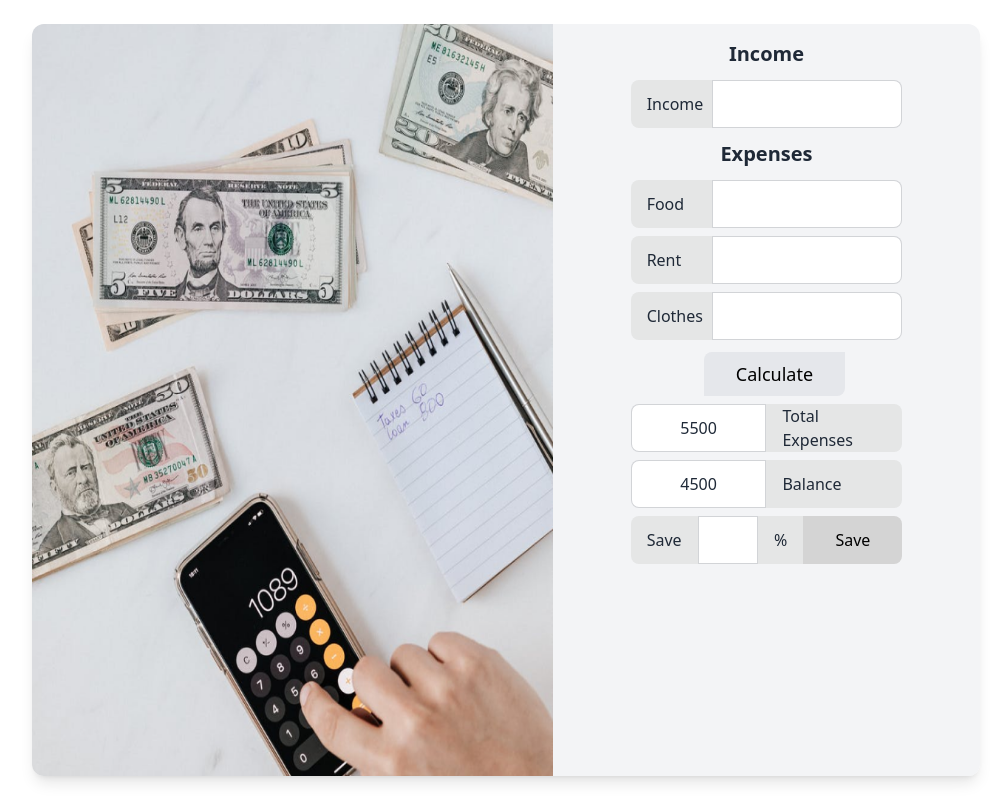
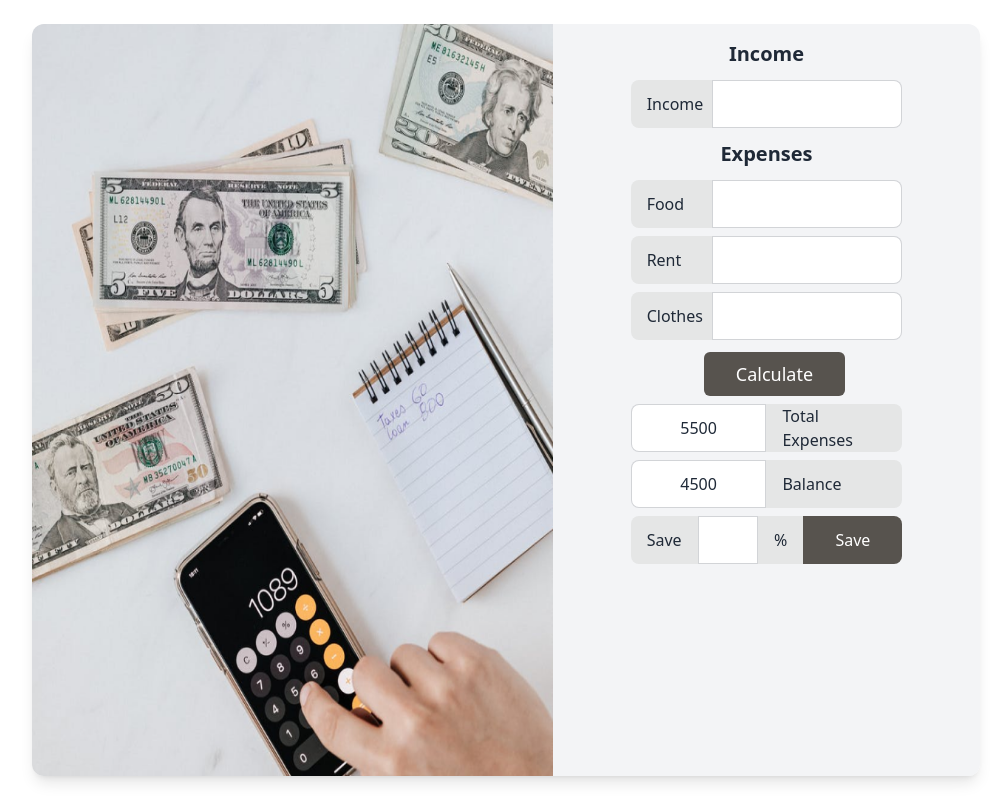
Before and after one commit to Robin0787/Money-Master, a plain HTML site: page index.html in a window 1280 px wide. Shown: the whole page, without its empty margins (134-1142 px from the left). Drawn offline with nearby package versions, Linux system fonts and the light colour scheme.

Commit message:
second commit

```diff
--- a/index.html
+++ b/index.html
@@ -81,7 +81,7 @@
           <div class="flex justify-center mt-3 mb-2">
             <button
               id="calculate"
-              class="text-lg text-black px-8 py-2 rounded-tl-lg rounded-br-lg bg-gray-200 md:ml-4 focus:ring-2 ring-blue-400 duration-300 hover:bg-stone-600 hover:text-white"
+              class="text-lg text-white bg-stone-600 hover:bg-stone-800 px-8 py-2 rounded-md md:ml-4 focus:ring-2 ring-stone-600 duration-300"
             >
               Calculate
             </button>
@@ -124,7 +124,7 @@
               <span>%</span>
               <button
                 id="save"
-                class="text-md text-black px-8 py-2 rounded-md bg-neutral-300 duration-300 hover:bg-stone-600 hover:text-white"
+                class="text-md text-white bg-stone-600 px-8 py-2 rounded-md bg-neutral-300 duration-300 hover:bg-stone-800"
               >
                 Save
               </button>
```
